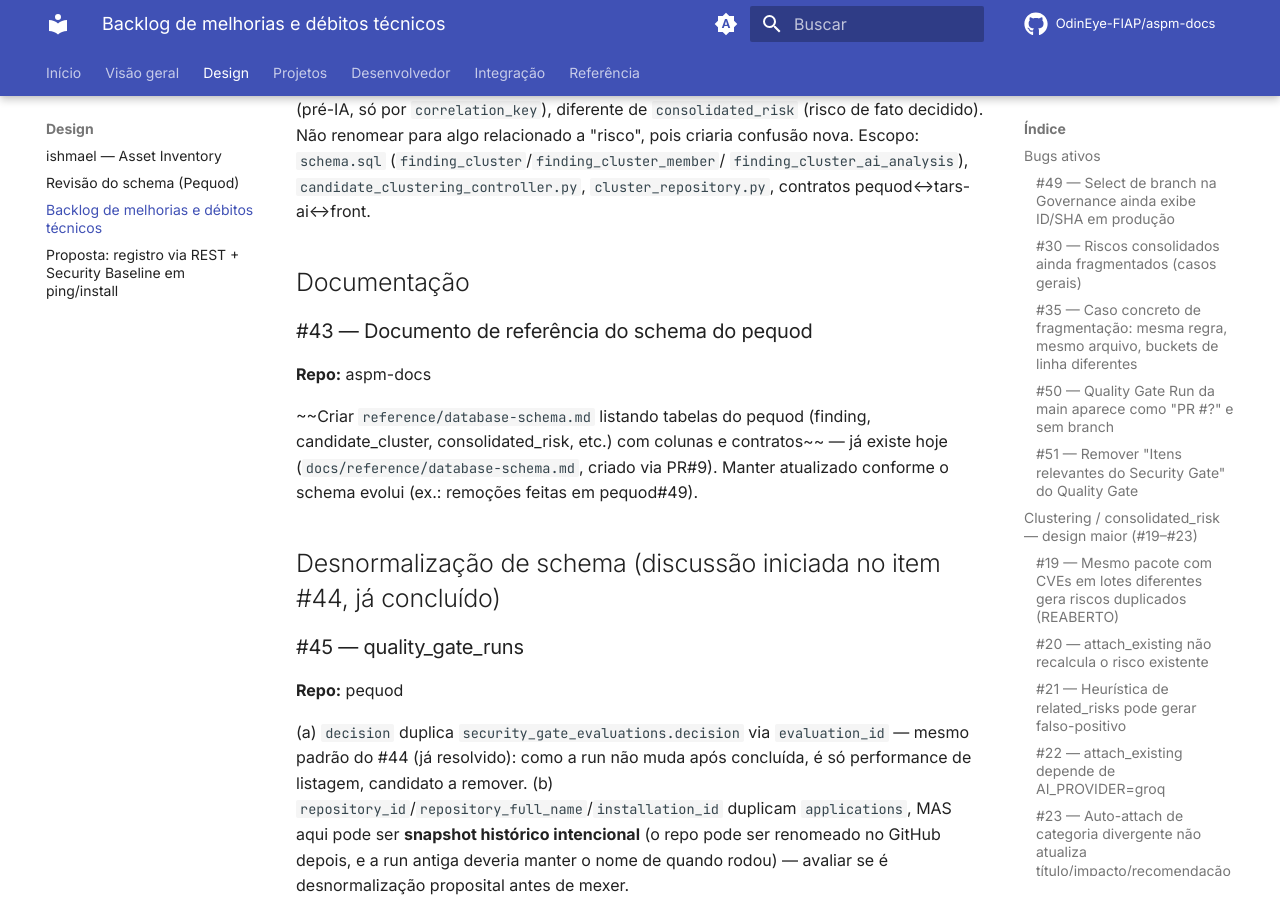
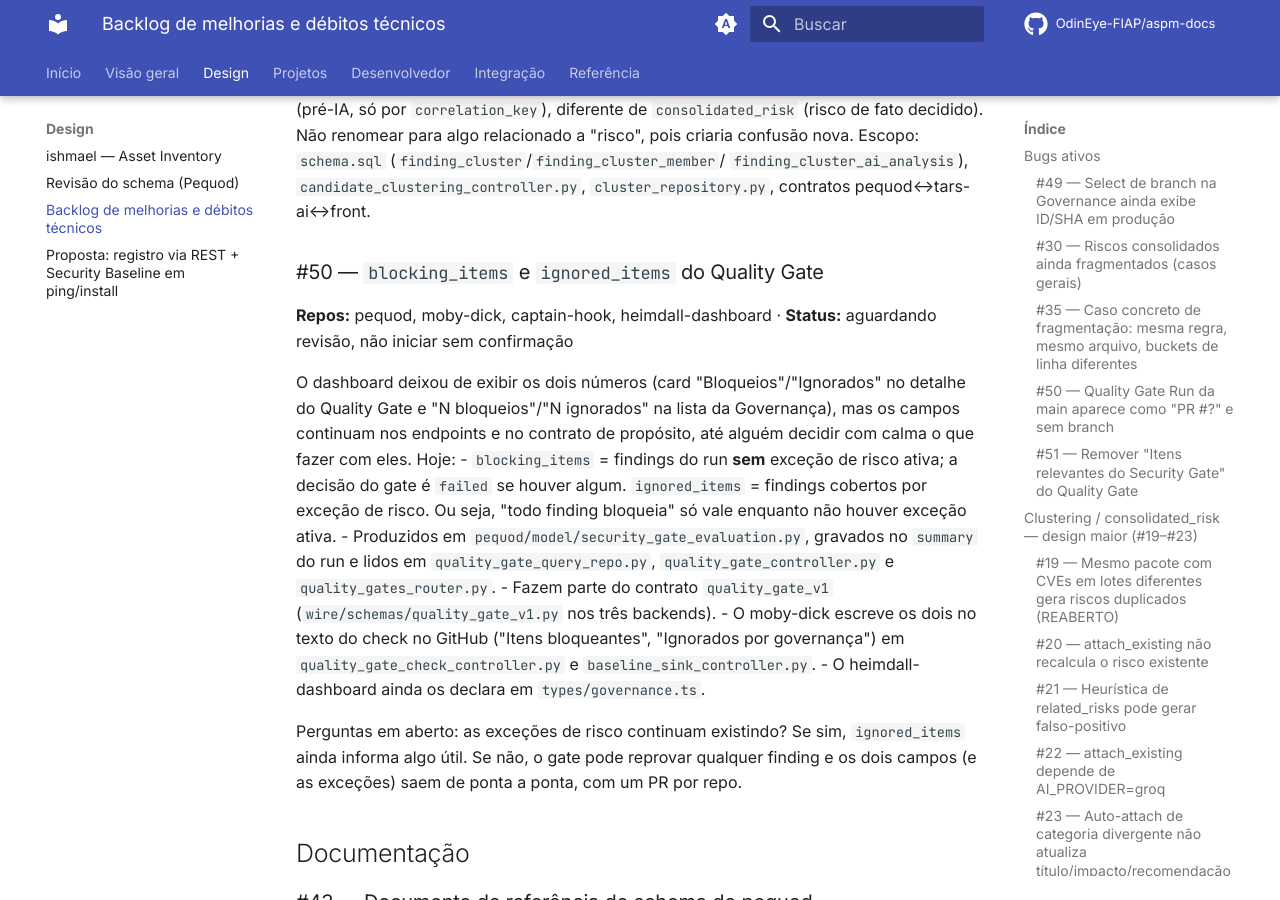
Before and after one commit to OdinEye-FIAP/aspm-docs, an MkDocs documentation site: the page built from docs/design/backlog.md, in a window 1280 px wide and 900 px high, scrolled down 4836 px. Built offline with MkDocs 1.6.1 and Material for MkDocs 9.7.7, drawn with Linux system fonts in a browser that asks for light colours; comment, search, counter and statistics services are not loaded.

Commit message:
docs: anota o futuro de blocking_items e ignored_items no backlog
Co-Authored-By: Claude Sonnet 5.5 <noreply@anthropic.com>

```diff
--- a/docs/design/backlog.md
+++ b/docs/design/backlog.md
@@ -186,6 +186,31 @@ para algo relacionado a "risco", pois criaria confusão nova. Escopo:
 `finding_cluster_ai_analysis`), `candidate_clustering_controller.py`,
 `cluster_repository.py`, contratos pequod↔tars-ai↔front.
 
+### #50 — `blocking_items` e `ignored_items` do Quality Gate
+**Repos:** pequod, moby-dick, captain-hook, heimdall-dashboard · **Status:** aguardando revisão, não iniciar sem confirmação
+
+O dashboard deixou de exibir os dois números (card "Bloqueios"/"Ignorados" no
+detalhe do Quality Gate e "N bloqueios"/"N ignorados" na lista da Governança),
+mas os campos continuam nos endpoints e no contrato de propósito, até alguém
+decidir com calma o que fazer com eles. Hoje:
+- `blocking_items` = findings do run **sem** exceção de risco ativa; a decisão
+  do gate é `failed` se houver algum. `ignored_items` = findings cobertos por
+  exceção de risco. Ou seja, "todo finding bloqueia" só vale enquanto não
+  houver exceção ativa.
+- Produzidos em `pequod/model/security_gate_evaluation.py`, gravados no
+  `summary` do run e lidos em `quality_gate_query_repo.py`,
+  `quality_gate_controller.py` e `quality_gates_router.py`.
+- Fazem parte do contrato `quality_gate_v1` (`wire/schemas/quality_gate_v1.py`
+  nos três backends).
+- O moby-dick escreve os dois no texto do check no GitHub ("Itens
+  bloqueantes", "Ignorados por governança") em `quality_gate_check_controller.py`
+  e `baseline_sink_controller.py`.
+- O heimdall-dashboard ainda os declara em `types/governance.ts`.
+
+Perguntas em aberto: as exceções de risco continuam existindo? Se sim,
+`ignored_items` ainda informa algo útil. Se não, o gate pode reprovar qualquer
+finding e os dois campos (e as exceções) saem de ponta a ponta, com um PR por repo.
+
 ## Documentação
 
 ### #43 — Documento de referência do schema do pequod
```
